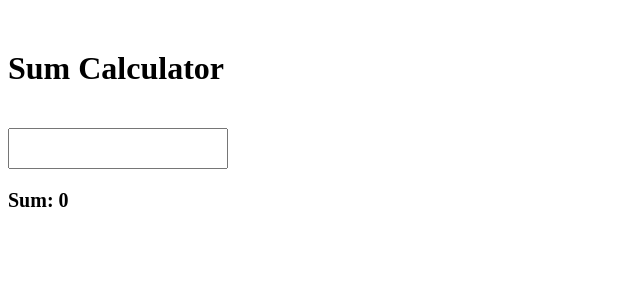
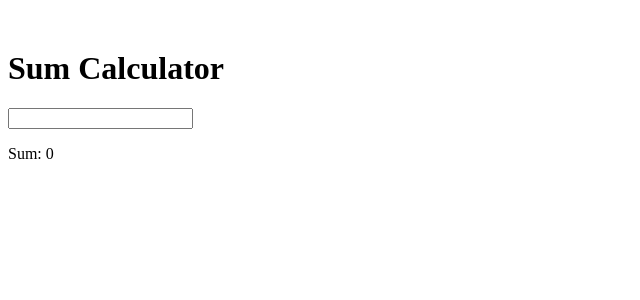
Before and after one commit to acciojob/sum-calculator-jahnavi-gaur, a React app: page / in a window 1280 px wide. Shown: the top 300 px of the page, without its empty margins (0-640 px from the left). Built offline with nearby package versions, Linux system fonts and the light colour scheme.

Commit message:
final code

```diff
--- a/src/components/SumCalculator.js
+++ b/src/components/SumCalculator.js
@@ -9,37 +9,27 @@ const SumCalculator = () => {
     setSum(numbers.reduce((acc, val) => acc + val, 0));
   }, [numbers]);
 
+  const handleChange = (e) => {
+    const value = Number(e.target.value);
 
+    setInputValue(e.target.value);
 
-  const handleChange = (e) => {
-    const value = parseInt(e.target.value);
-    if (!isNaN(value)) {
-      setInputValue(value);
+    if (!isNaN(value) && e.target.value !== "") {
       setNumbers((prev) => [...prev, value]);
-    } else {
-      setInputValue("");
     }
   };
 
   return (
     <div style={{ marginTop: "50px" }}>
-      <h1 style={{ fontWeight: "bold" }}>Sum Calculator</h1>
+      <h1>Sum Calculator</h1>
 
       <input
         type="number"
         value={inputValue}
         onChange={handleChange}
-        style={{
-          padding: "8px",
-          width: "200px",
-          fontSize: "18px",
-          marginTop: "20px",
-        }}
       />
 
-      <h3 style={{ marginTop: "20px", fontSize: "20px" }}>
-        Sum: {sum}
-      </h3>
+      <p>Sum: {sum}</p>
     </div>
   );
 };
```
